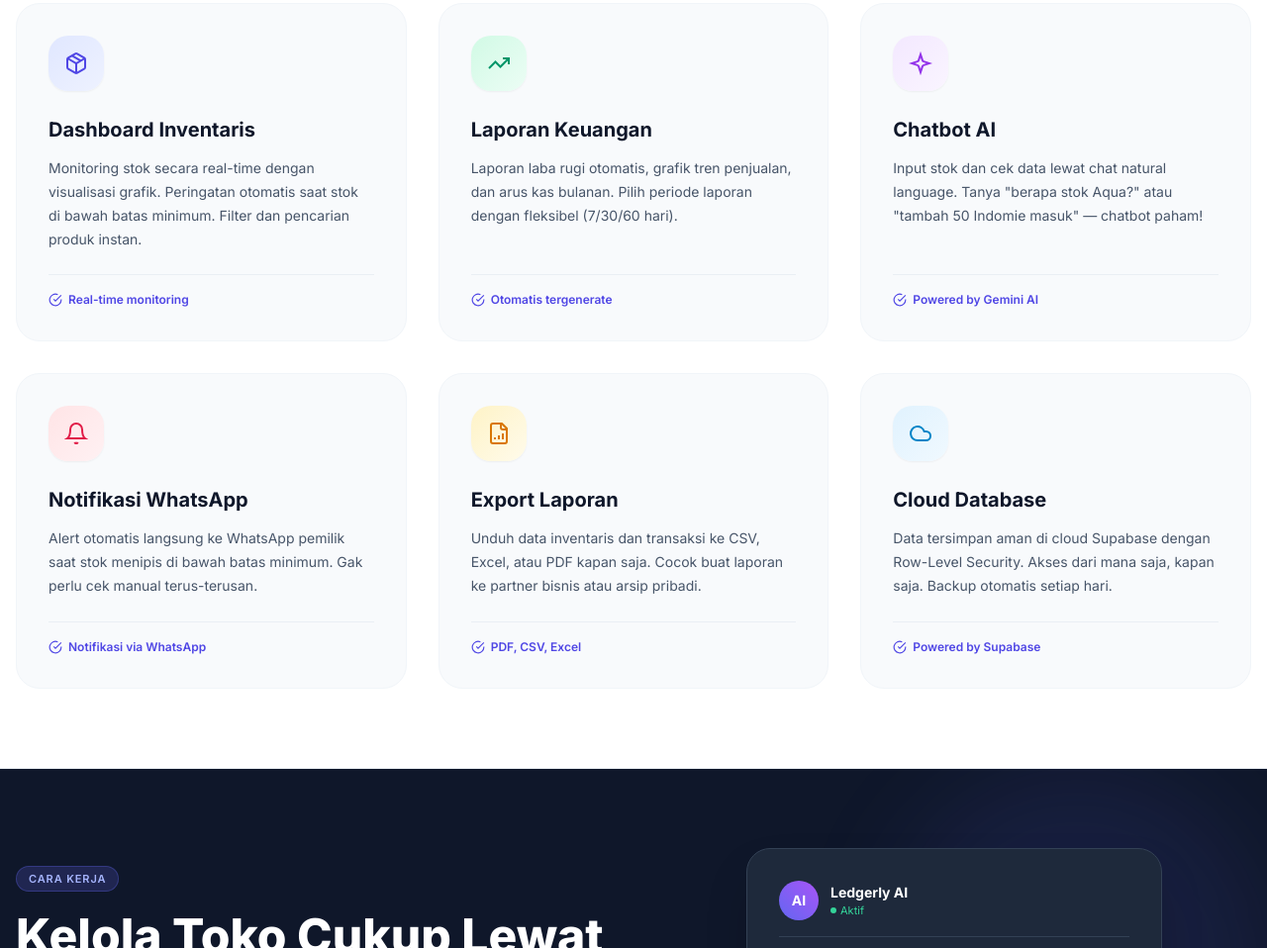
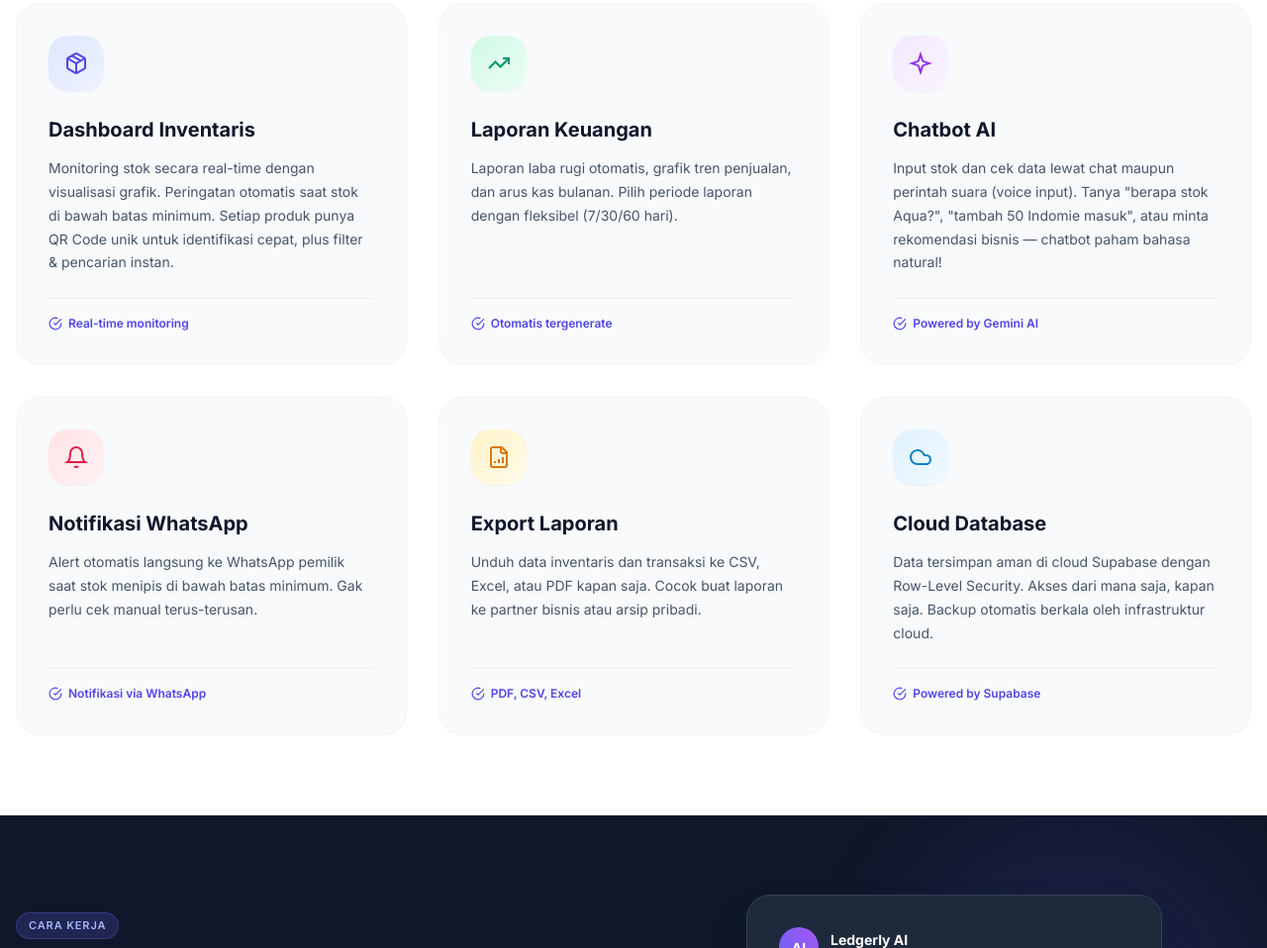
Before and after one commit to rohidrivaldi/Ledgerly, a website built with Vite: page index.html in a window 1280 px wide. Shown: the part 1809-2767 px from the top of the page at 99% size. Built offline with nearby package versions, Linux system fonts and the light colour scheme.

Commit message:
docs: perjelas kata-kata card fitur unggulan landing
- Dashboard Inventaris: tambah sebut QR Code unik per produk.
- Chatbot AI: tambah voice input (perintah suara) + rekomendasi bisnis,
  biar cermin fitur asli (Web Speech API + decision support).
- Cloud Database: 'backup setiap hari' -> 'berkala' biar konsisten sama
  FAQ & gak overclaim di free plan Supabase.

```diff
--- a/index.html
+++ b/index.html
@@ -239,7 +239,7 @@
               <svg width="24" height="24" viewBox="0 0 24 24" fill="none" stroke="currentColor" stroke-width="2"><path d="M16.5 9.4 7.55 4.24"/><path d="M21 16V8a2 2 0 0 0-1-1.73l-7-4a2 2 0 0 0-2 0l-7 4A2 2 0 0 0 3 8v8a2 2 0 0 0 1 1.73l7 4a2 2 0 0 0 2 0l7-4A2 2 0 0 0 21 16z"/><polyline points="3.29 7 12 12 20.71 7"/><line x1="12" y1="22" x2="12" y2="12"/></svg>
             </div>
             <h3>Dashboard Inventaris</h3>
-            <p>Monitoring stok secara real-time dengan visualisasi grafik. Peringatan otomatis saat stok di bawah batas minimum. Filter dan pencarian produk instan.</p>
+            <p>Monitoring stok secara real-time dengan visualisasi grafik. Peringatan otomatis saat stok di bawah batas minimum. Setiap produk punya QR Code unik untuk identifikasi cepat, plus filter & pencarian instan.</p>
           </div>
           <div class="fitur-footer">
             <svg width="14" height="14" viewBox="0 0 24 24" fill="none" stroke="currentColor" stroke-width="2"><path d="M22 11.08V12a10 10 0 1 1-5.93-9.14"/><path d="m9 11 3 3L22 4"/></svg>
@@ -269,7 +269,7 @@
               <svg width="24" height="24" viewBox="0 0 24 24" fill="none" stroke="currentColor" stroke-width="2"><path d="m12 3-1.912 5.813a2 2 0 0 1-1.275 1.275L3 12l5.813 1.912a2 2 0 0 1 1.275 1.275L12 21l1.912-5.813a2 2 0 0 1 1.275-1.275L21 12l-5.813-1.912a2 2 0 0 1-1.275-1.275L12 3Z"/></svg>
             </div>
             <h3>Chatbot AI</h3>
-            <p>Input stok dan cek data lewat chat natural language. Tanya "berapa stok Aqua?" atau "tambah 50 Indomie masuk" — chatbot paham!</p>
+            <p>Input stok dan cek data lewat chat maupun perintah suara (voice input). Tanya "berapa stok Aqua?", "tambah 50 Indomie masuk", atau minta rekomendasi bisnis — chatbot paham bahasa natural!</p>
           </div>
           <div class="fitur-footer">
             <svg width="14" height="14" viewBox="0 0 24 24" fill="none" stroke="currentColor" stroke-width="2"><path d="M22 11.08V12a10 10 0 1 1-5.93-9.14"/><path d="m9 11 3 3L22 4"/></svg>
@@ -314,7 +314,7 @@
               <svg width="24" height="24" viewBox="0 0 24 24" fill="none" stroke="currentColor" stroke-width="2"><path d="M17.5 19H9a7 7 0 1 1 6.71-9h1.79a4.5 4.5 0 1 1 0 9Z"/></svg>
             </div>
             <h3>Cloud Database</h3>
-            <p>Data tersimpan aman di cloud Supabase dengan Row-Level Security. Akses dari mana saja, kapan saja. Backup otomatis setiap hari.</p>
+            <p>Data tersimpan aman di cloud Supabase dengan Row-Level Security. Akses dari mana saja, kapan saja. Backup otomatis berkala oleh infrastruktur cloud.</p>
           </div>
           <div class="fitur-footer">
             <svg width="14" height="14" viewBox="0 0 24 24" fill="none" stroke="currentColor" stroke-width="2"><path d="M22 11.08V12a10 10 0 1 1-5.93-9.14"/><path d="m9 11 3 3L22 4"/></svg>
```
